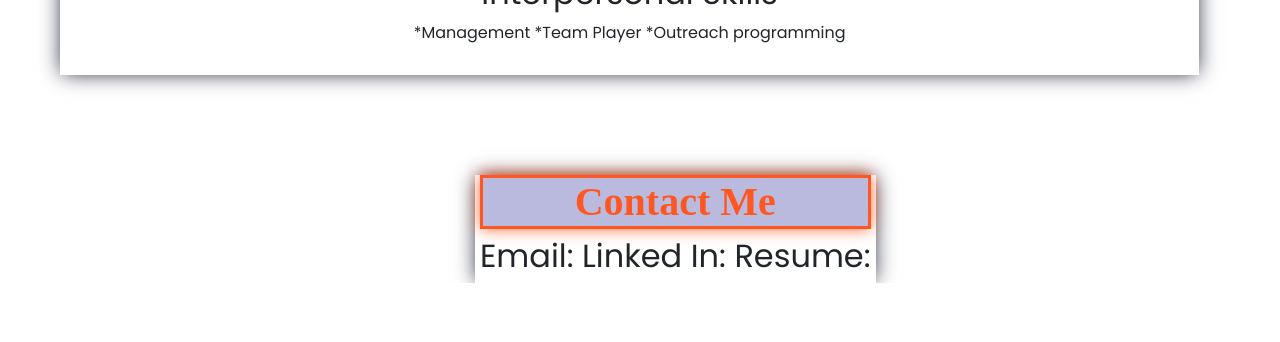
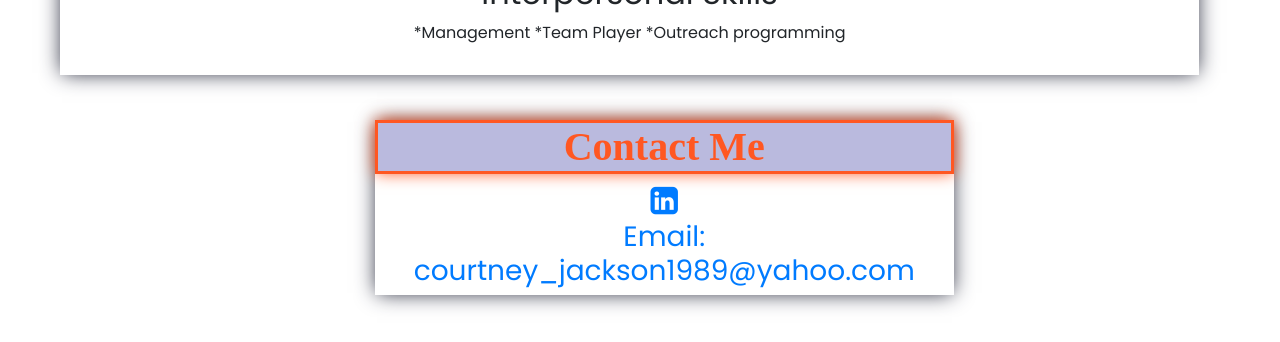
Before and after one commit to CourtneyAJackson/portfolio-2, a React (Create React App) app: page / in a window 1280 px wide. Shown: the part 1310-1652 px from the top of the page. Before the commit the page ends 1593 px from the top, so only its background shows below. Built offline with nearby package versions, Linux system fonts and the light colour scheme; a web font is replaced by a local one.

Commit message:
updated contact info

```diff
--- a/src/PortfolioContainer/ContactMe/ContactMe.css
+++ b/src/PortfolioContainer/ContactMe/ContactMe.css
@@ -16,6 +16,11 @@
 
 }
 
+.contact-me-parent{
+  margin: -55px 0 50px;
+}
+
+
 .contact-me-card{
   display: flex;
   width: 89%;
--- a/src/PortfolioContainer/ContactMe/ContactMe.jsx
+++ b/src/PortfolioContainer/ContactMe/ContactMe.jsx
@@ -11,9 +11,11 @@ export default function ContactMe() {
             Contact Me
             </h1>
             <h2 className='contact-info'>
-              Email:
-              Linked In:
-              Resume:
+
+            <a href="https://www.linkedin.com/in/courtney-abriana-jackson/">
+                <i className="fa fa-linkedin-square"></i>
+                <h3>Email: courtney_jackson1989@yahoo.com</h3>
+              </a>
             </h2>
           </div>
           </div>
```
